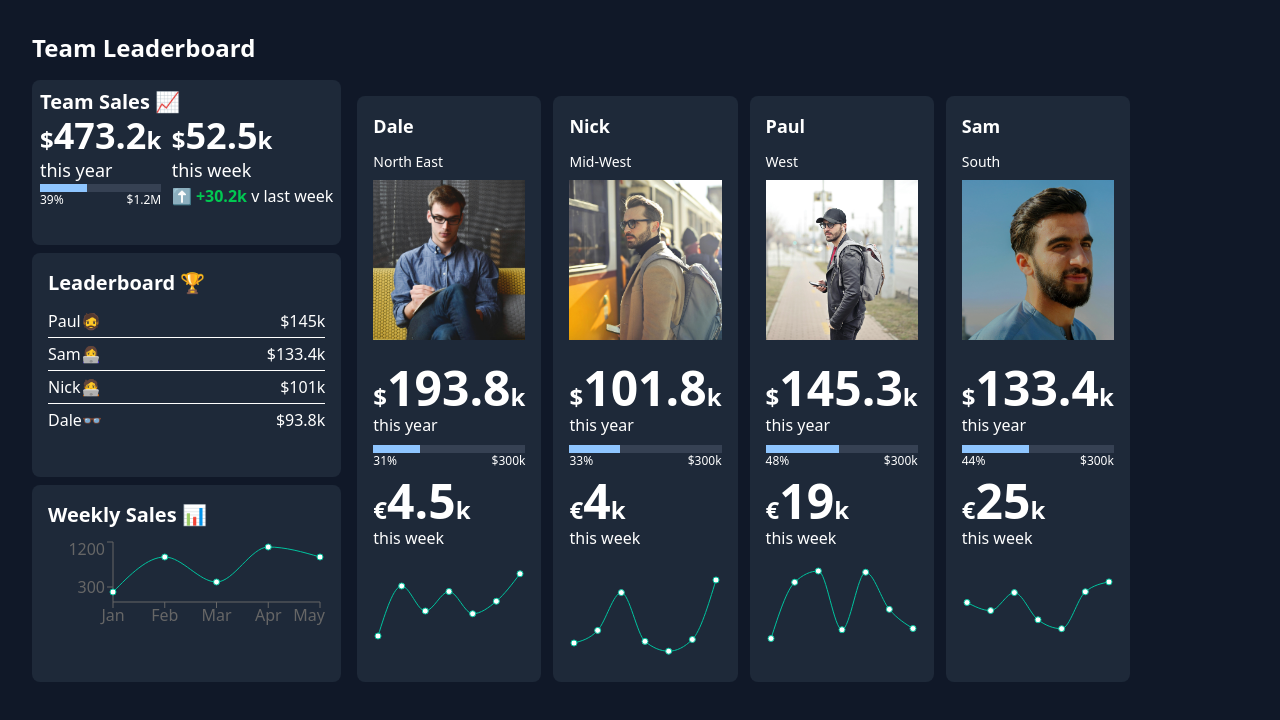
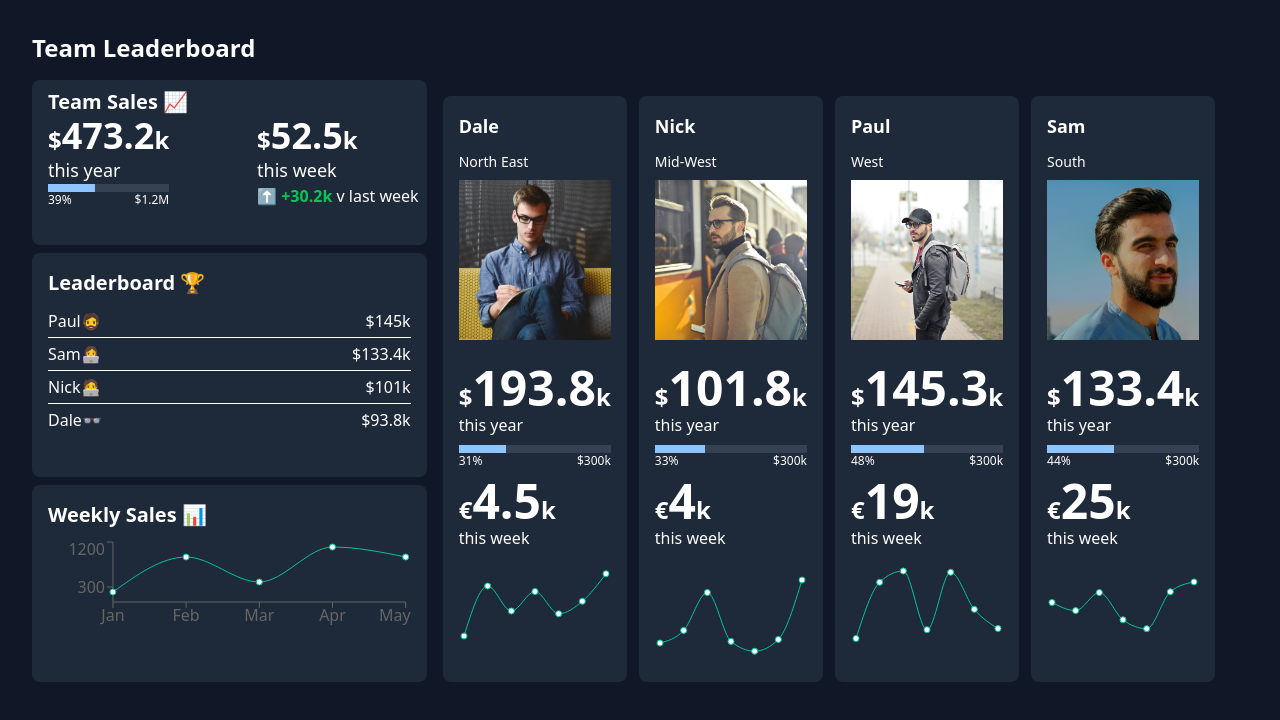
Before and after one commit to parv68/dashboard-react, a React (Vite) app: page / in a window 1280 px wide. Shown: the top 720 px of the page. Built offline with nearby package versions, Linux system fonts and the light colour scheme.

Commit message:
completed

```diff
--- a/src/App.jsx
+++ b/src/App.jsx
@@ -1,13 +1,13 @@
-import TeamSales from './dashboard-demo/TeamSales';
-import WeeklySales from './dashboard-demo/WeeklySales';
-import Leaderboard from './dashboard-demo/Leaderboard';
-import SalesCard from './dashboard-demo/SalesCard';
+import TeamSales from './Componenets/TeamSales';
+import WeeklySales from './Componenets/WeeklySales';
+import Leaderboard from './Componenets/Leaderboard';
+import SalesCard from './Componenets/SalesCard';
 const App = () => {
 
   return (
-    <div className="min-h-screen bg-gray-900 text-white p-8 ">
+    <div className="min-h-screen w-full bg-gray-900 text-white p-8 ">
       <h1 className="text-2xl font-bold mb-4">Team Leaderboard</h1>
-      <div className="grid w-[clamp(100px,100%,960px)] grid-cols-9 auto-rows-[minmax(100px,auto)] gap-4">
+      <div className="grid w-[clamp(100px,100%,1400px)] grid-cols-9 auto-rows-[minmax(100px,auto)] gap-4">
         <div className="grid col-start-1 col-end-4 row-start-1 row-end-2">
           {/* team sales */}
           <SalesCard />
@@ -15,14 +15,12 @@ const App = () => {
           {/* leaderboard */}
           <Leaderboard />
 
-
-
           {/* sales card */}
           <WeeklySales />
         </div>
 
         {/* team */}
-      <TeamSales/>
+        <TeamSales />
       </div>
 
     </div>
--- a/src/dashboard-demo/SalesCard.jsx
+++ b/src/Componenets/SalesCard.jsx
@@ -1,7 +1,7 @@
 const SalesCard = () => {
   return (
     <div className="grid">
-      <div className="bg-gray-800 p-2 rounded-lg ">
+      <div className="bg-gray-800 p-2 pl-4 rounded-lg ">
         <h2 className="text-xl font-bold mt-0">Team Sales 📈</h2>
         <div className="flex justify-between">
           <div>
```
Also changed, not shown: src/Componenets/Leaderboard.jsx (line endings or trailing spaces), src/Componenets/TeamSales.jsx (line endings or trailing spaces), src/Componenets/WeeklySales.jsx (line endings or trailing spaces). Lines whose indentation alone changed are shown as unchanged.
